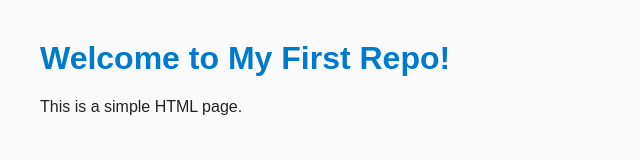
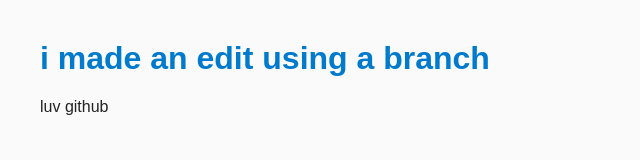
Before and after one commit to Emma-Emma1626/first-nye-nye, a plain HTML site: page index.html in a window 1280 px wide. Shown: the whole page, without its empty margins (0-640 px from the left). Drawn offline with Linux system fonts and the light colour scheme.

Commit message:
edit intial

```diff
--- a/index.html
+++ b/index.html
@@ -6,7 +6,7 @@
     <link rel="stylesheet" href="style.css">
 </head>
 <body>
-    <h1>Welcome to My First Repo!</h1>
-    <p>This is a simple HTML page.</p>
+    <h1>i made an edit using a branch</h1>
+    <p>luv github</p>
 </body>
 </html>
```
